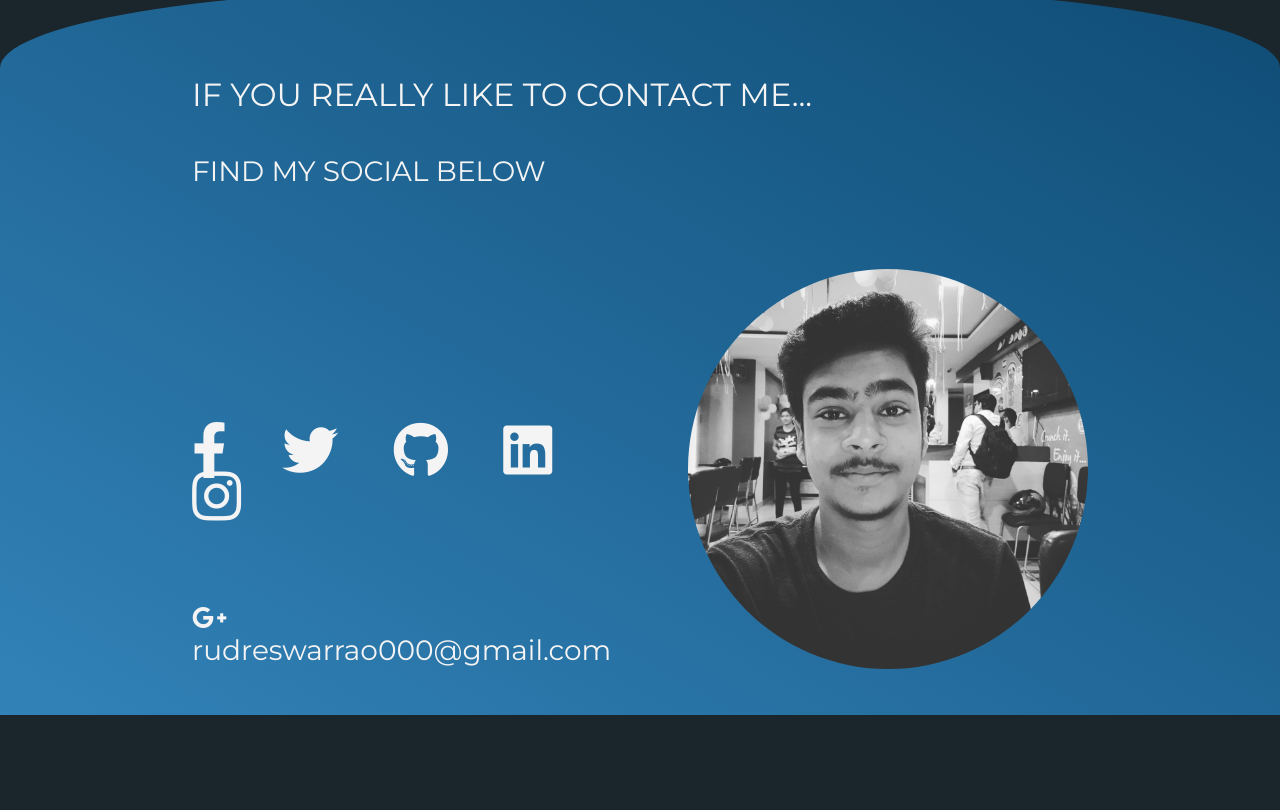
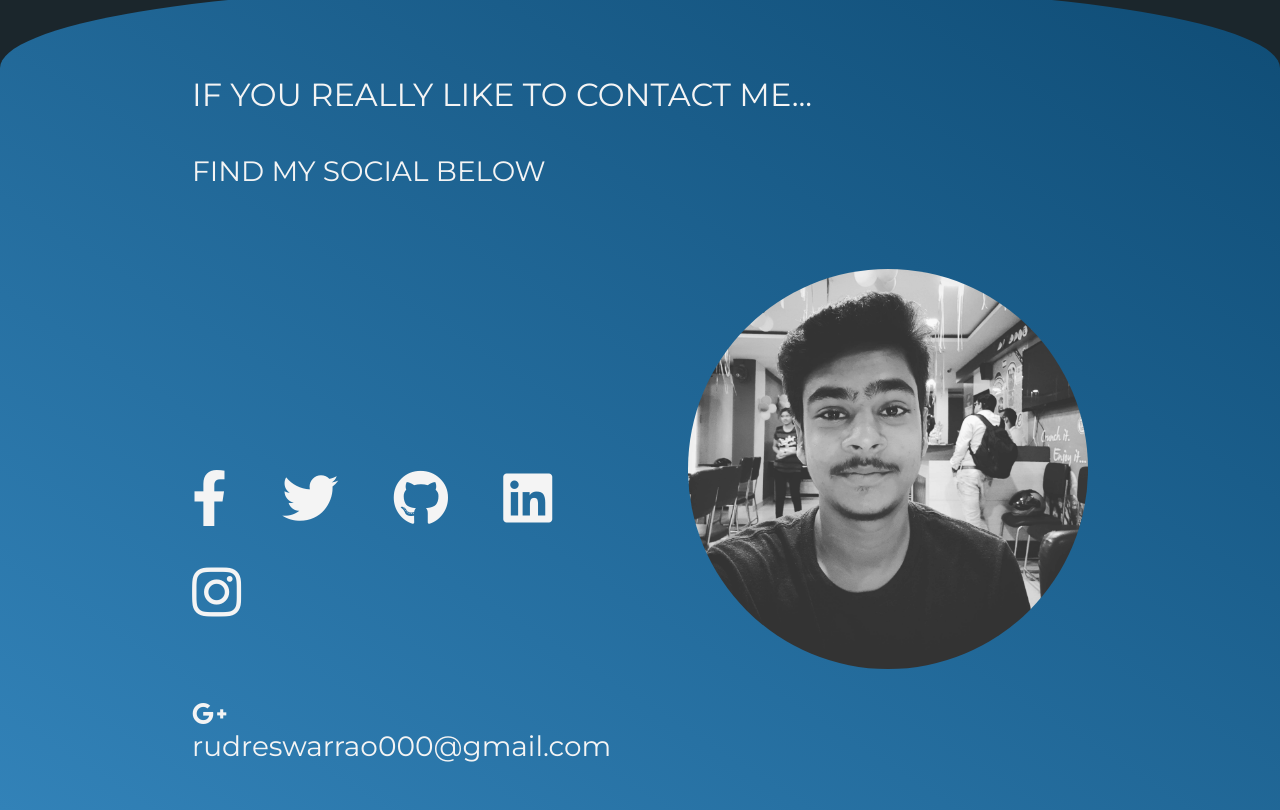
Before and after one commit to Rudra-7/Rudreswar-Rao, a plain HTML site: page projects.html in a window 1280 px wide. Shown: the part 2066-2876 px from the top of the page. Before the commit the page ends 2781 px from the top, so only its background shows below. Drawn offline with nearby package versions, Linux system fonts and the light colour scheme.

Commit message:
second commit

```diff
--- a/css/projectstyle.css
+++ b/css/projectstyle.css
@@ -149,6 +149,10 @@ a:hover{
 .footer-div{
   margin-top: 5rem;
 }
+.footer-icon{
+  margin-top:3rem;
+  margin-right: 3rem;
+}
 
 .footer-icon-div{
   color: #f4f4f4;
--- a/css/styles.css
+++ b/css/styles.css
@@ -253,6 +253,10 @@ a {
 .footer-div{
   margin-top: 5rem;
 }
+.footer-icon{
+  margin-top:3rem;
+  margin-right: 3rem;
+}
 
 .footer-icon-div{
   color: #f4f4f4;
@@ -278,6 +282,7 @@ a {
 .footer-email{
   margin-top: 5rem;
 }
+
 a:hover{
   text-decoration: none;
   }
--- a/projects.html
+++ b/projects.html
@@ -274,24 +274,24 @@
 
             <div class="col-md-6 footer-div">
               <div class="footer-icon-div">
-                <a class="footer-icon-div" href="https://www.facebook.com/pop.rudra/" target="_blank">
-                  <i class="fab fa-facebook-f fa-lg white-text mr-md-5 mr-3 fa-2x"></i>
+                <a class="footer-icon-div"href="https://www.facebook.com/pop.rudra/" target="_blank">
+                  <i class="fab fa-facebook-f fa-lg white-text fa-2x footer-icon"></i>
+                </a >
+
+                <a class="footer-icon-div"href="https://twitter.com/rudreswar_07" target="_blank">
+                  <i class="fab fa-twitter fa-lg white-text  fa-2x footer-icon"></i>
                 </a>
 
-                <a class="footer-icon-div" href="https://twitter.com/rudreswar_07" target="_blank">
-                  <i class="fab fa-twitter fa-lg white-text mr-md-5 mr-3 fa-2x"></i>
+                <a class="footer-icon-div"href="https://github.com/Rudra-7" target="_blank">
+                  <i class="fab fa-github fa-lg   fa-2x footer-icon"></i>
                 </a>
 
-                <a class="footer-icon-div" href="https://github.com/Rudra-7" target="_blank">
-                  <i class="fab fa-github fa-lg  mr-md-5 mr-3 fa-2x"></i>
+                <a class="footer-icon-div"href="https://www.linkedin.com/in/rudreswar-rao/" target="_blank">
+                  <i class="fab fa-linkedin fa-lg  fa-2x footer-icon"></i>
                 </a>
 
-                <a class="footer-icon-div" href="https://www.linkedin.com/in/rudreswar-rao/" target="_blank">
-                  <i class="fab fa-linkedin fa-lg mr-md-5 mr-3 fa-2x"></i>
-                </a>
-
-                <a class="footer-icon-div" href="https://www.instagram.com/roods_7/" target="_blank">
-                  <i class="fab fa-instagram fa-lg white-text mr-md-5 mr-3 fa-2x"></i>
+                <a class="footer-icon-div"href="https://www.instagram.com/roods_7/" target="_blank">
+                  <i class="fab fa-instagram fa-lg white-text fa-2x footer-icon footer-icon"></i>
                 </a>
               </div>
               <div class="footer-email">
```
Also changed, not shown: index.html (+5 -5 lines).
